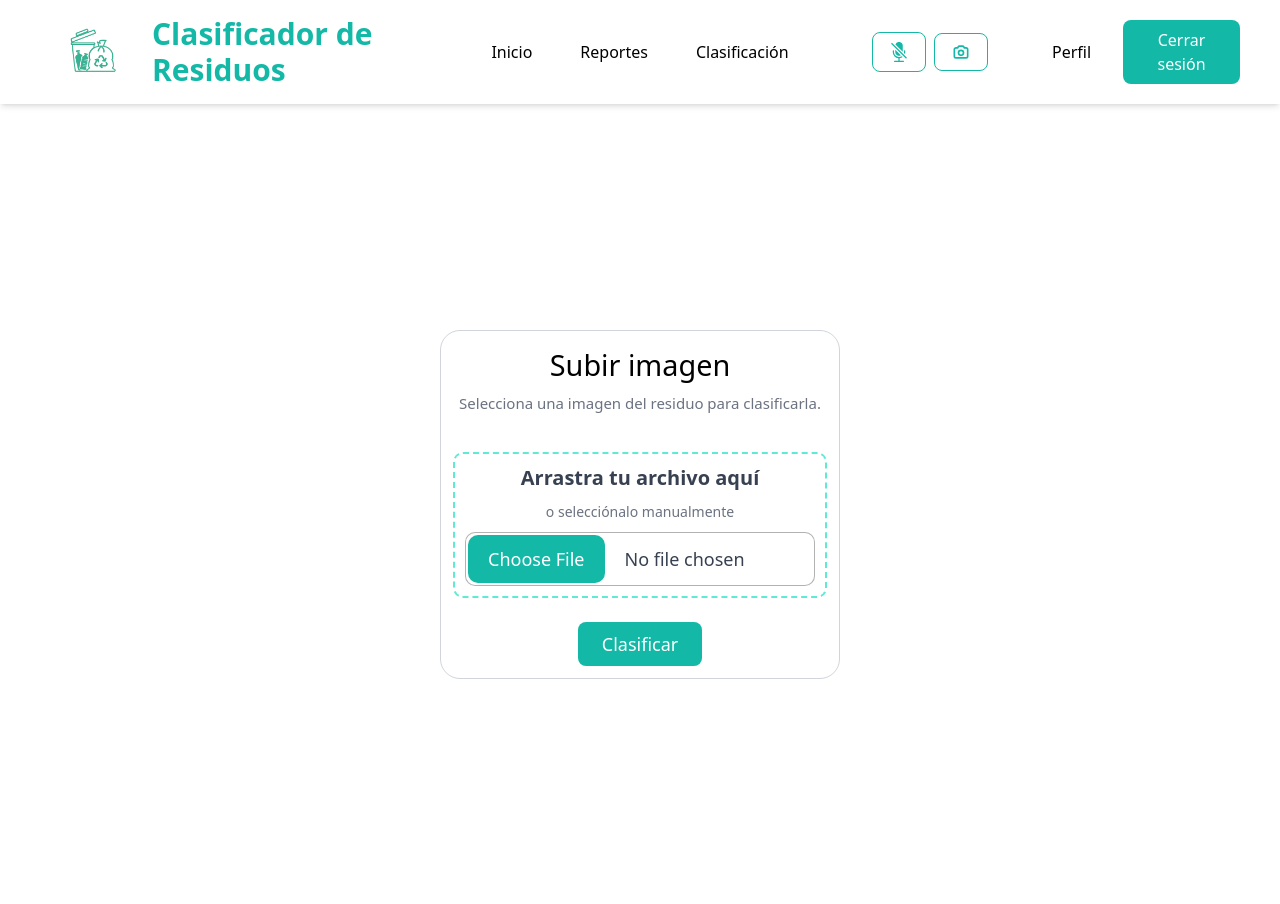
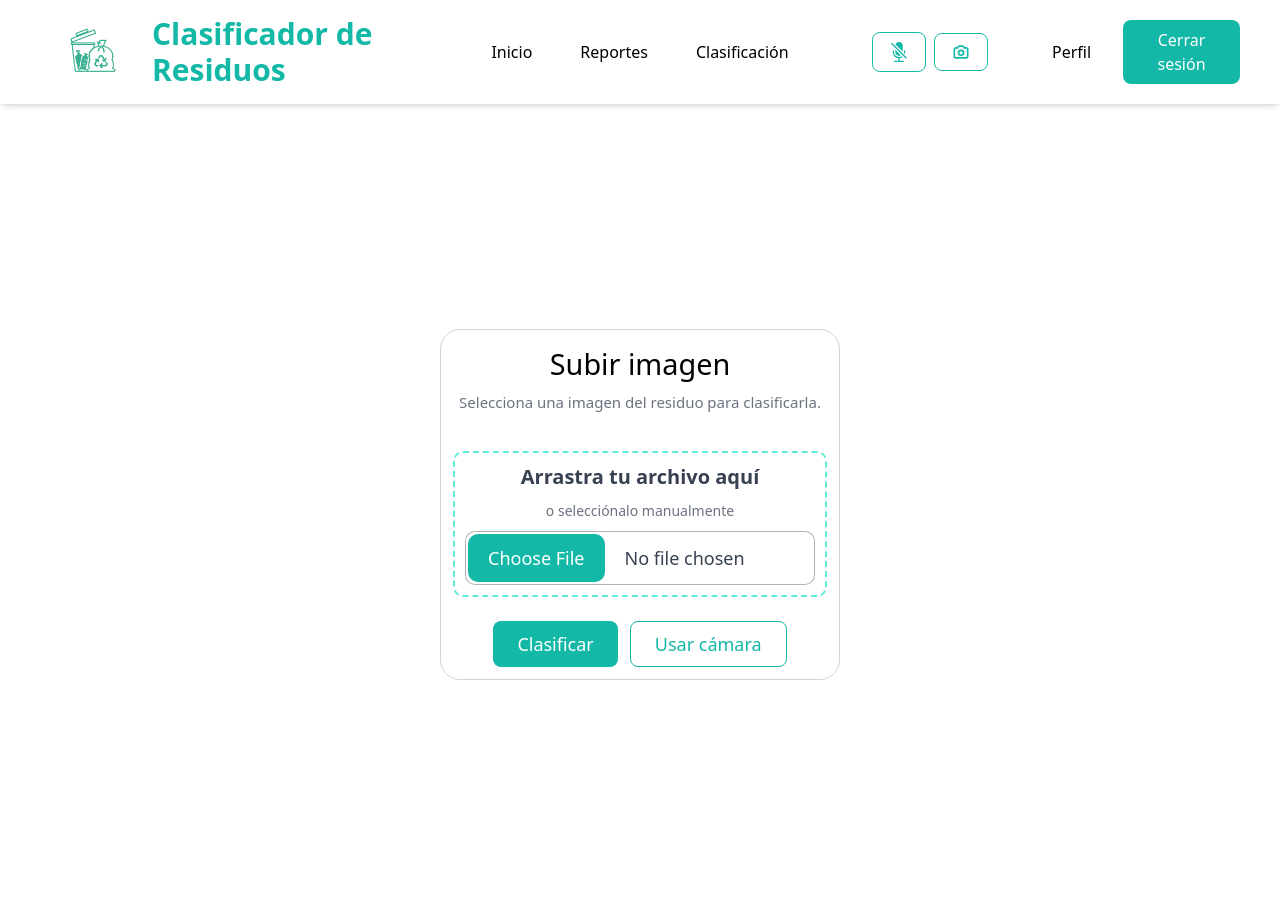
Before and after one commit to mati13752933/Clasificador-ThePibbles, a Django app: page /clasificacion/ in a window 1280 px wide. Run offline with Django 5.2, Linux system fonts and the light colour scheme; the visitor is signed in with stand-in values (Sample User, id 1); some libraries are stand-ins or nearby versions.

Commit message:
clasificar con camara

```diff
--- a/appClasificacionResiduos/templates/clasificacion.html
+++ b/appClasificacionResiduos/templates/clasificacion.html
@@ -13,7 +13,7 @@
                 Selecciona una imagen del residuo para clasificarla.
             </p>
 
-            <label id = "boton_seleccionar" for="file-input"
+            <label id="boton_seleccionar" for="file-input"
                 class="bg-white relative flex gap-[10px] flex-col justify-center items-center p-[10px] mt-[2.1875rem] rounded-[10px] border-2 border-dashed border-teal-300 text-gray-700 cursor-pointer transition-all duration-200 hover:bg-teal-100 hover:border-gray-700">
 
                 <span class="text-gray-700 text-[20px] font-bold text-center transition-colors duration-200">
@@ -31,29 +31,142 @@
                     class="w-[350px] max-w-full text-gray-700 p-[2px] bg-white rounded-[10px] border border-black/30
                             file:mr-5 file:border-0 file:bg-teal-500 file:px-5 file:py-[10px] file:rounded-[10px] file:text-white file:cursor-pointer file:transition-colors file:duration-200
                             hover:file:bg-teal-700">
+            </label>
 
-            </label>
             <div id="preview-container" class="hidden mt-6">
                 <p class="text-sm text-gray-500 mb-2">Vista previa:</p>
-
                 <img id="preview-img"
                     src=""
                     alt="Vista previa"
                     class="w-full max-h-[100px] object-contain shadow-md">
             </div>
-            <button id = "boton_clasificar" type="submit"
+
+            <div class="flex gap-3 justify-center mt-6">
+                <button id="boton_clasificar" type="submit"
                     onclick="console.log('BOTON CLICKEADO')"
-                    class="mt-6 bg-teal-500 text-white px-6 py-2 rounded-lg font-normal transition-all duration-200 active:scale-95 hover:ring-2 hover:ring-teal-500 hover:ring-offset-4">
+                    class="bg-teal-500 text-white px-6 py-2 rounded-lg font-normal transition-all duration-200 active:scale-95 hover:ring-2 hover:ring-teal-500 hover:ring-offset-4">
                     Clasificar
                 </button>
+
+                <button id="boton_usar_camara" type="button"
+                    onclick="abrirModalCamara()"
+                    class="bg-white border border-teal-500 text-teal-500 px-6 py-2 rounded-lg font-normal transition-all duration-200 active:scale-95 hover:bg-teal-50 hover:ring-2 hover:ring-teal-500 hover:ring-offset-4
+                           disabled:opacity-40 disabled:cursor-not-allowed disabled:pointer-events-none">
+                    Usar cámara
+                </button>
+            </div>
         </form>
     </section>
+
+    <div id="modal-camara" class="hidden fixed inset-0 z-50 flex items-center justify-center bg-black/60">
+        <div class="bg-white rounded-2xl shadow-xl p-6 flex flex-col items-center gap-4 max-w-[480px] w-full mx-4">
+
+            <div class="flex items-center justify-between w-full">
+                <h3 class="text-xl font-semibold text-gray-800">Clasificar por cámara</h3>
+                <button onclick="cerrarModalCamara()"
+                    class="text-gray-400 hover:text-gray-600 transition-colors">
+                    <svg xmlns="http://www.w3.org/2000/svg" class="w-6 h-6" fill="none" viewBox="0 0 24 24" stroke="currentColor" stroke-width="2">
+                        <path stroke-linecap="round" stroke-linejoin="round" d="M6 18L18 6M6 6l12 12"/>
+                    </svg>
+                </button>
+            </div>
+
+            <p class="text-sm text-gray-500 text-center">
+                Apuntá la cámara al residuo y presioná <span class="font-semibold text-teal-500">Capturar</span> para clasificarlo.
+            </p>
+
+            <video id="video-camara" autoplay playsinline muted
+                class="w-full rounded-xl bg-black"></video>
+
+            <button onclick="capturarYClasificar()"
+                class="w-full bg-teal-500 text-white px-6 py-2 rounded-lg font-normal transition-all duration-200 active:scale-95 hover:ring-2 hover:ring-teal-500 hover:ring-offset-4">
+                Capturar y clasificar
+            </button>
+
+            <button onclick="cerrarModalCamara()"
+                class="w-full border border-gray-300 text-gray-600 px-6 py-2 rounded-lg font-normal transition-all duration-200 hover:bg-gray-50 active:scale-95">
+                Cancelar
+            </button>
+        </div>
+    </div>
+
+    <canvas id="canvas-captura" class="hidden"></canvas>
+
     <script>
     const inputImagen = document.getElementById("file-input");
     const previewContainer = document.getElementById("preview-container");
     const previewImg = document.getElementById("preview-img");
 
     let modoAsistido = false;
+    let streamCamara = null;
+
+    async function actualizarBotonUsarCamara() {
+        try {
+            const resp = await fetch("{% url 'estado_camara' %}");
+            const data = await resp.json();
+            const boton = document.getElementById("boton_usar_camara");
+            if (boton) {
+                boton.disabled = data.activo;
+            }
+        } catch {}
+    }
+
+    actualizarBotonUsarCamara();
+    setInterval(actualizarBotonUsarCamara, 3000);
+
+    async function abrirModalCamara() {
+        const modal = document.getElementById("modal-camara");
+        const video = document.getElementById("video-camara");
+
+        modal.classList.remove("hidden");
+
+        try {
+            streamCamara = await navigator.mediaDevices.getUserMedia({ video: true });
+            video.srcObject = streamCamara;
+        } catch (err) {
+            console.error("Error cámara:", err);
+            cerrarModalCamara();
+        }
+    }
+
+    function cerrarModalCamara() {
+        const modal = document.getElementById("modal-camara");
+        const video = document.getElementById("video-camara");
+
+        if (streamCamara) {
+            streamCamara.getTracks().forEach(t => t.stop());
+            streamCamara = null;
+        }
+
+        video.srcObject = null;
+        modal.classList.add("hidden");
+    }
+
+    async function capturarYClasificar() {
+        const video = document.getElementById("video-camara");
+        const canvas = document.getElementById("canvas-captura");
+
+        canvas.width = video.videoWidth;
+        canvas.height = video.videoHeight;
+        canvas.getContext("2d").drawImage(video, 0, 0);
+
+        cerrarModalCamara();
+
+        canvas.toBlob(async (blob) => {
+            const formData = new FormData();
+            formData.append("imagen", blob, "captura.jpg");
+            formData.append("csrfmiddlewaretoken", "{{ csrf_token }}");
+
+            const resp = await fetch("{% url 'clasificacion' %}", {
+                method: "POST",
+                body: formData
+            });
+
+            if (resp.redirected) {
+                window.location.href = resp.url;
+            }
+        }, "image/jpeg");
+    }
 
     async function hacerClick(nombre) {
         const boton = document.getElementById(nombre);
```
Lines whose indentation alone changed are shown as unchanged.
